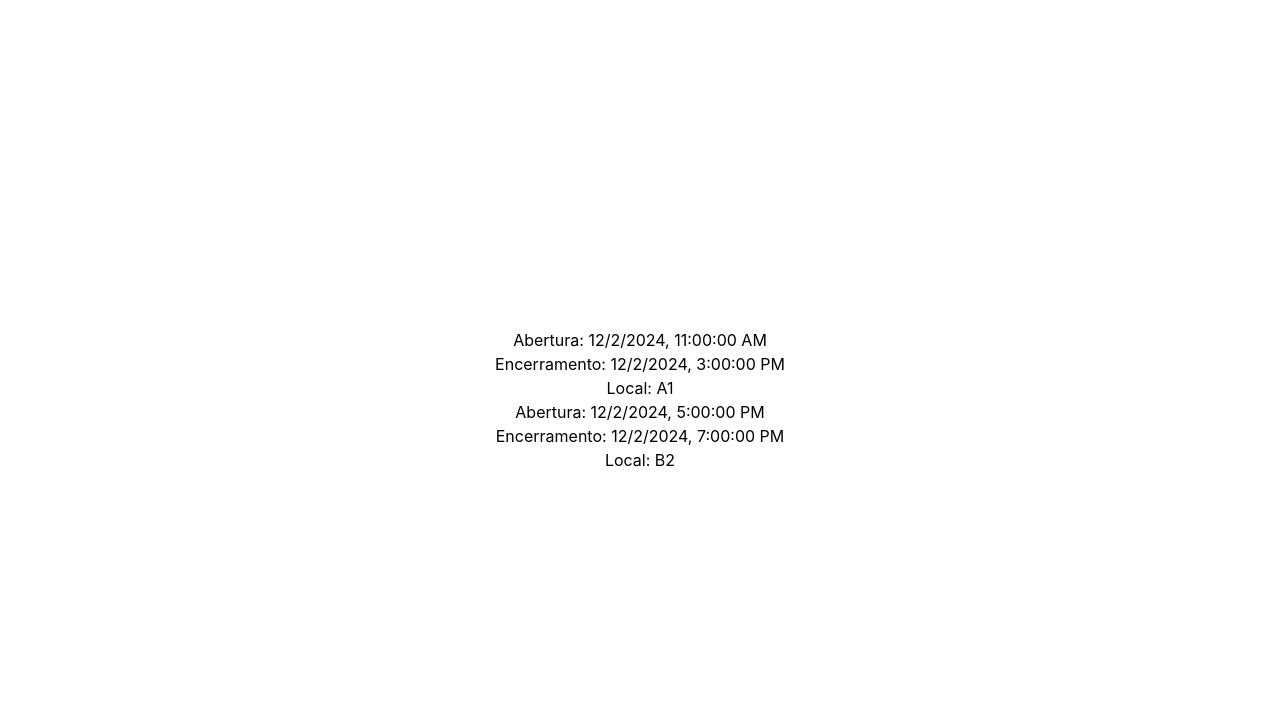
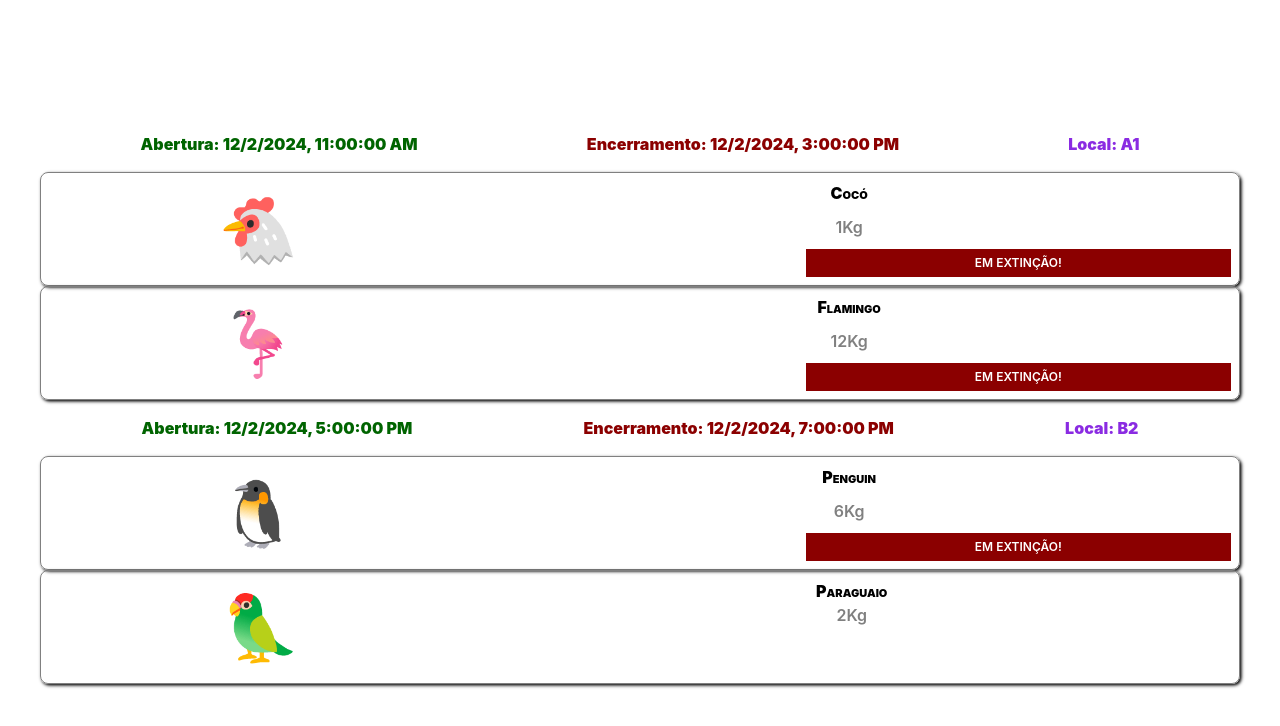
Before and after one commit to ufjf-dcc207/ufjf-dcc207-2024-3-a-atv03-SarahCristina00, a React (Vite) app: page / in a window 1280 px wide. Shown: the top 726 px of the page. Built offline with nearby package versions, Linux system fonts and the light colour scheme.

Commit message:
atualiza css, conclui exibição,  e cria children

```diff
--- a/src/App.tsx
+++ b/src/App.tsx
@@ -6,22 +6,17 @@ function App() {
   return (
     <div className="app">
       <Exibicao
-        inicio={new Date("2024-12-02T08:00:00.000-03:00")}
-        fim={new Date("2024-12-02T12:00-03:00")}
-        local="A1"
-      >
+        abertura={new Date("2024-12-02T08:00:00.000-03:00")}
+        fechamento={new Date("2024-12-02T12:00-03:00")} cercado="A1"/>
+
         <Animal icone="🐔" nome="Cocó" peso={1.0} emExtincao={true} />
         <Animal icone="🦩" nome="Flamingo" peso={12.0} emExtincao={true} />
-      </Exibicao>
-
       <Exibicao
-        inicio={new Date("2024-12-02T14:00:00.000-03:00")}
-        fim={new Date("2024-12-02T16:00-03:00")}
-        local="B2"
-      >
+        abertura={new Date("2024-12-02T14:00:00.000-03:00")}
+        fechamento={new Date("2024-12-02T16:00-03:00")}
+        cercado="B2"/>
         <Animal icone="🐧" nome="Penguin" peso={6.0} emExtincao={true} />
         <Animal icone="🦜" nome="Paraguaio" peso={2.0} emExtincao={false} />
-      </Exibicao>
     </div>
   );
 }
--- a/src/Exibicao.css
+++ b/src/Exibicao.css
@@ -1,9 +1,15 @@
-.exibicao{
+.exibição{
+    font-weight: 900;
     display: grid;
-    grid-template-areas: "cercado inicio fim";
+    grid-template-areas:
+    "inicio fim local"
+    "animais animais animais";
+    place-items: center;
     padding: 1em;
     box-shadow: 0.1em 0.2em 0.2 em;
+
     .inicio{
+
         color: darkgreen;
         grid-area: inicio;
     }
@@ -14,8 +20,14 @@
     }
 
     .local{
+        color:blueviolet;
         font-size: bold;
-        grid-area: cercado;
+        grid-area: local;
+    }
+    .animais{
+        grid-area: animais;
+        display: grid;
+        grid-template-columns: repeat(auto-fit, minmax(200px, 1fr));
     }
 
 }
--- a/src/Exibicao.tsx
+++ b/src/Exibicao.tsx
@@ -1,22 +1,27 @@
+import {ReactNode} from "react";
 import './Exibicao.css';
 
+
 interface ExibicaoProps{
-    inicio: Date;
-    fim: Date;
-    local: string;
+    abertura: Date;
+    fechamento: Date;
+    cercado: string;
+    children?: ReactNode;
 }
 
 export default function Exibicao({
-    inicio,
-    fim,
-    local: cercado,
+    abertura:inicio,
+    fechamento:fim,
+    cercado: local,
+    children,
 
 }:ExibicaoProps){
     return(
         <div className="exibição">
         <div className="inicio">Abertura: {inicio.toLocaleString()}</div>
         <div className="fim">Encerramento: {fim.toLocaleString()}</div>
-        <div className="cercado">Local: {cercado.toLocaleString()}</div>
+        <div className="local">Local: {local.toLocaleString()}</div>
+        <div className="animais">{children}</div>
         </div>
     );
 }
```
